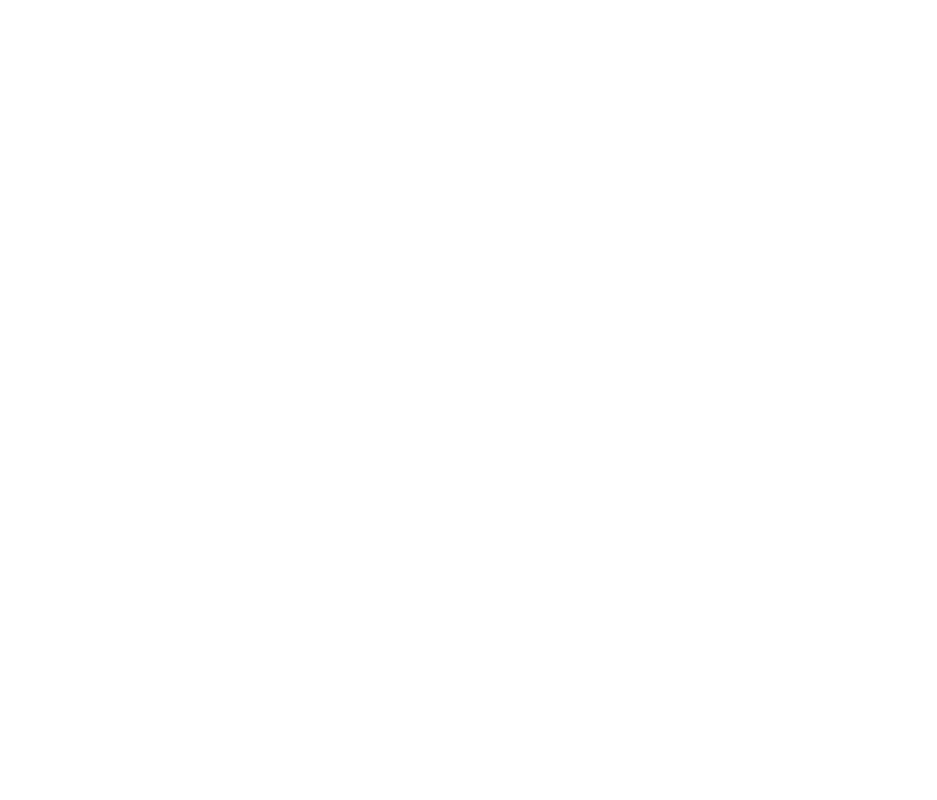
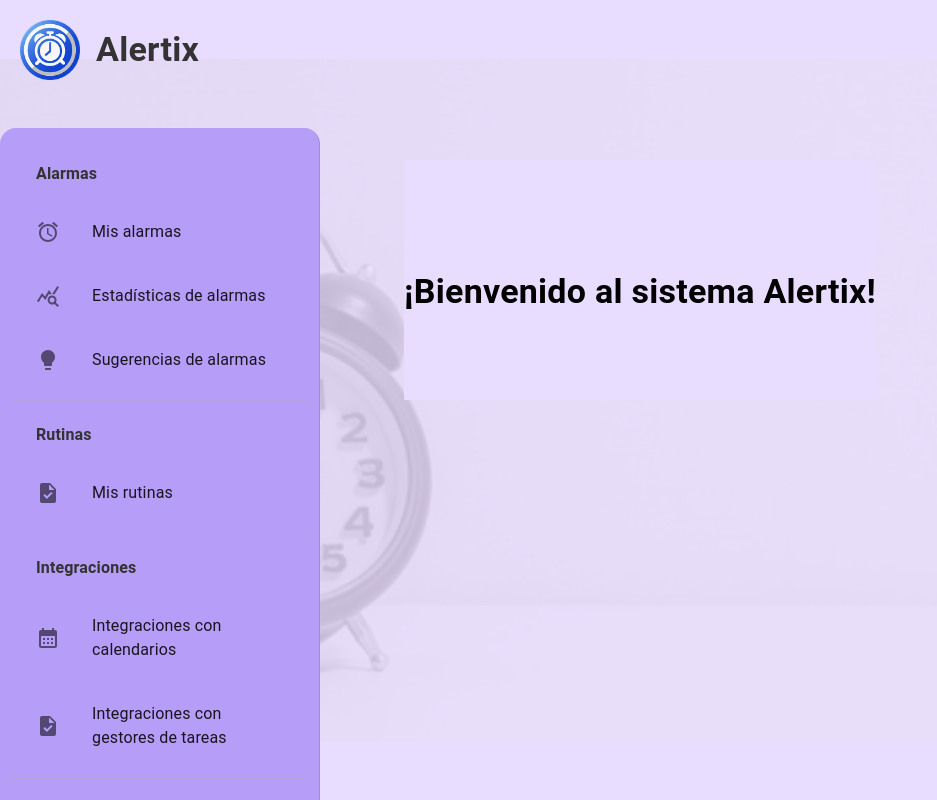
Before and after one commit to mflores831/alertix_web_MISW, a React (Create React App) app: page /welcome in a window 1280 px wide. Before the commit this address had no page. Shown: the whole page, without its empty margins (0-937 px from the left). Built offline with nearby package versions, Linux system fonts and the light colour scheme.

Commit message:
Creacion de pantalla Welcome

```diff
--- a/src/App.js
+++ b/src/App.js
@@ -4,12 +4,14 @@
 import PhoneNumberInput from "./screens/PhoneNumberInput"; // Nueva pantalla de ingreso de número
 import FormSelection from "./screens/FormSelection"; // Nueva pantalla de selección de formato
 import CodeRegister from "./screens/CodeRegister"; // Nueva pantalla de ingreso de código
+import Welcome from "./screens/Welcome";
 
 const App = () => {
   return (
     <Router>
       <Routes>
         <Route path="/" element={<Login />} />
+        <Route path="/welcome" element={<Welcome />} />
         <Route path="/ingreso-numero" element={<PhoneNumberInput />} />
         <Route path="/seleccion-forma" element={<FormSelection />} />
         <Route path="/ingreso-codigo" element={<CodeRegister />} />
--- /dev/null
+++ b/src/screens/Welcome.js
@@ -0,0 +1,173 @@
+import React from "react";
+import { Container, Box, Drawer, List, ListItem, ListItemButton, ListItemText, ListItemIcon, Typography } from "@mui/material";
+import { useNavigate } from "react-router-dom";
+
+
+// Importamos los iconos de MUI
+import AlarmIcon from "@mui/icons-material/Alarm";
+import QueryStatsIcon from "@mui/icons-material/QueryStats";
+import LightbulbIcon from "@mui/icons-material/Lightbulb";
+import CalendarMonthIcon from "@mui/icons-material/CalendarMonth";
+import DevicesIcon from "@mui/icons-material/Devices";
+import LogoutIcon from "@mui/icons-material/Logout";
+import TaskIcon from "@mui/icons-material/Task";
+import { Divider } from "@mui/material";
+
+
+
+const menuItems = [
+  { text: "Alarmas", icon: null },
+  { text: "Mis alarmas", icon: <AlarmIcon /> },
+  { text: "Estadísticas de alarmas", icon: <QueryStatsIcon />,route:"/estadisticas" },
+  { text: "Sugerencias de alarmas", icon: <LightbulbIcon /> },
+  { text: "Rutinas", icon:null },
+  { text: "Mis rutinas", icon: <TaskIcon /> },
+  { text: "Integraciones", icon: null},
+  { text: "Integraciones con calendarios", icon: <CalendarMonthIcon /> },
+  { text: "Integraciones con gestores de tareas", icon: <TaskIcon /> },
+  { text: "Dispositivos", icon: null },
+  { text: "Mis dispositivos", icon: <DevicesIcon /> },
+  { text: "Cuenta", icon: null },
+  { text: "Salir", icon: <LogoutIcon />,route:"/" },
+];
+
+const Welcome = () => {
+    const navigate = useNavigate(); // Hook para navegar
+
+  return (
+    <Box
+      sx={{
+        minHeight: "100vh",
+        backgroundColor: "#E9DDFF",
+        backgroundImage: "url('/fondo_reloj.png')",
+        backgroundSize: "80% auto",
+        backgroundPosition: "left center",
+        backgroundRepeat: "no-repeat",
+        display: "flex",
+        justifyContent: "center",
+        alignItems: "center",
+        flexDirection: "column",
+        position: "relative",
+      }}
+    >
+      {/* Capa translúcida */}
+      <Box
+        sx={{
+          position: "absolute",
+          width: "100%",
+          height: "100%",
+          backgroundColor: "rgba(233, 221, 255, 0.8)",
+          zIndex: 1,
+        }}
+      />
+
+<Drawer
+            variant="permanent"
+            sx={{
+                width: 320,
+                flexShrink: 0,
+                [`& .MuiDrawer-paper`]: {
+                width: 320,
+                boxSizing: "border-box",
+                backgroundColor: "#B69DF7",
+                borderRadius: "16px",
+                marginTop: "128px",
+                padding: "12px",
+                height: "auto", // Permitir que el contenido defina la altura
+                maxHeight: "90vh", // Evitar que ocupe todo el viewport
+                overflow: "hidden", // Asegurar que no haya desbordamientos
+                },
+            }}
+            >
+
+        <List>
+        {menuItems.map((item, index) => (
+            <ListItem key={index} disablePadding sx={{ flexDirection: "column", alignItems: "start" }}>
+            {item.icon ? (
+                <ListItemButton
+                    sx={{ borderRadius: "100px", padding: "16px 24px", width: "100%" }}
+                    onClick={() => {
+                        //alert(`Navegando a: ${item.route}`); // Para verificar que se ejecuta el evento
+                        navigate(item.route);
+                        //navigate("/ingreso-codigo");
+                    }}
+                >
+                    <ListItemIcon>{item.icon}</ListItemIcon>
+                    <ListItemText primary={item.text} />
+                </ListItemButton>
+
+            ) : (
+                <>
+                {index !== 0 && <Divider sx={{ width: "100%", backgroundColor: "rgba(255, 255, 255, 0.3)", my: 1 }} />}
+                <Typography
+                    variant="subtitle1"
+                    sx={{ pl: "24px", py: "12px", fontWeight: "bold", color: "#333" }}
+                >
+                    {item.text}
+                </Typography>
+                </>
+            )}
+            </ListItem>
+        ))}
+        </List>
+
+
+      </Drawer>
+
+
+
+      <Container maxWidth="sm" sx={{ position: "relative", zIndex: 2 ,mt: "-30vh"}}>
+        <Box sx={{ display: "flex", flexDirection: "column", alignItems: "center", gap: 2 }}>
+          <Box
+            sx={{
+              display: "flex",
+              flexDirection: "column",
+              alignItems: "center",
+              justifyContent: "center",
+              height: "25vh", // Ocupa solo el 25% de la pantalla
+              paddingTop: "5vh", // Añade un margen superior para darle espacio
+              backgroundColor: "#E9DDFF",
+            }}
+          >
+            <Typography variant="h4" fontWeight={600} sx={{ mb: 2 }}>
+              ¡Bienvenido al sistema Alertix!
+            </Typography>
+          </Box>
+        </Box>
+      </Container>
+
+      <Box
+        sx={{
+            position: "absolute",
+            top: "20px",
+            left: "20px",
+            display: "flex",
+            alignItems: "center", // Alinea verticalmente el logo y el texto
+            zIndex: 2,
+        }}
+        >
+        <Box
+            component="img"
+            src="/logo_alertix.png"
+            alt="Logo"
+            sx={{
+            width: "60px", // Reduce directamente el tamaño en lugar de usar scale
+            height: "60px",
+            }}
+        />
+        <Typography
+            variant="h4"
+            fontWeight={600}
+            sx={{ ml: 2, color: "#333" }} // ml añade margen a la izquierda
+        >
+            Alertix
+        </Typography>
+        </Box>
+
+
+
+    </Box>
+  );
+};
+
+export default Welcome;
```
